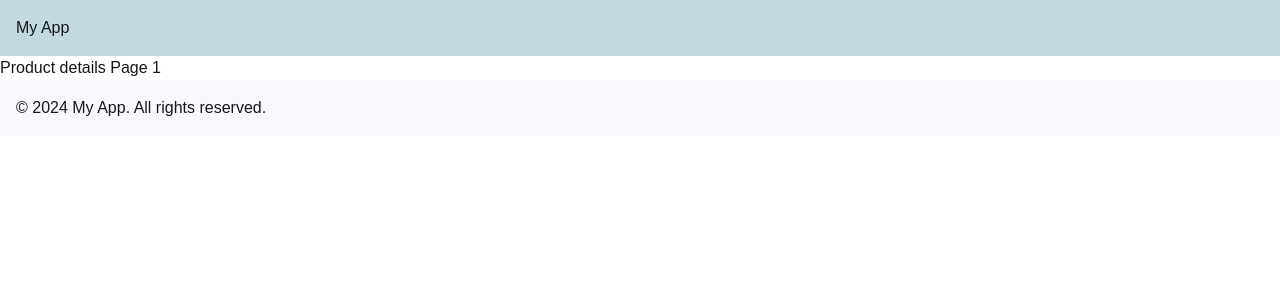
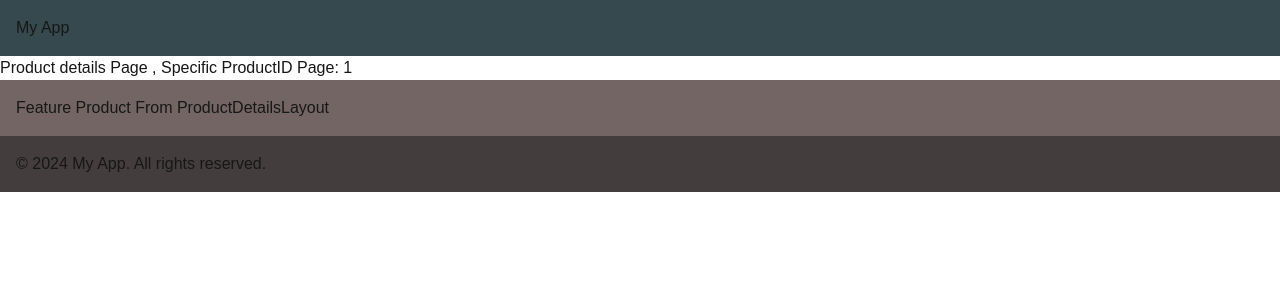
Before and after one commit to RJV-Kumar/next-playground, a Next.js app: page /products/1 in a window 1280 px wide. Shown: the top 300 px of the page. Built offline with nearby package versions, Linux system fonts and the light colour scheme.

Commit message:
Nested Layouts

```diff
--- a/app/layout.tsx
+++ b/app/layout.tsx
@@ -25,11 +25,11 @@ export default function RootLayout({
   return (
     <html lang="en">
       <body>
-        <header style={{ fontFamily: "var(--font-geist-sans)", padding: "1rem", backgroundColor: "#c1dae0" }}>
+        <header style={{ fontFamily: "var(--font-geist-sans)", padding: "1rem", backgroundColor: "#35494e" }}>
           <h1>My App</h1>
         </header>
         {children}
-        <footer style={{ fontFamily: "var(--font-geist-mono)", padding: "1rem", backgroundColor: "ghostwhite" }}>
+        <footer style={{ fontFamily: "var(--font-geist-mono)", padding: "1rem", backgroundColor: "#443d3d" }}>
           <p>© 2024 My App. All rights reserved.</p>
         </footer>
       </body>
--- /dev/null
+++ b/app/products/[productId]/layout.tsx
@@ -0,0 +1,14 @@
+export default function ProductDetailsLayout({
+  children,
+}: {
+    children: React.ReactNode;
+}) {
+    return (
+        <>
+            {children}
+            <footer style={{ fontFamily: "var(--font-geist-mono)", padding: "1rem", backgroundColor: "#746565" }}>
+                <h2>Feature Product From ProductDetailsLayout</h2>
+            </footer>
+        </>
+    )
+}
--- a/app/products/[productId]/page.tsx
+++ b/app/products/[productId]/page.tsx
@@ -8,5 +8,5 @@ export default async function ProductDetails({
     params: Promise<{ productId: string}>
 }) {
     const productId = (await params).productId;
-    return <h1> Product details Page {productId}</h1>
+    return <h1> Product details Page , Specific ProductID Page: {productId}</h1>
 }
```
